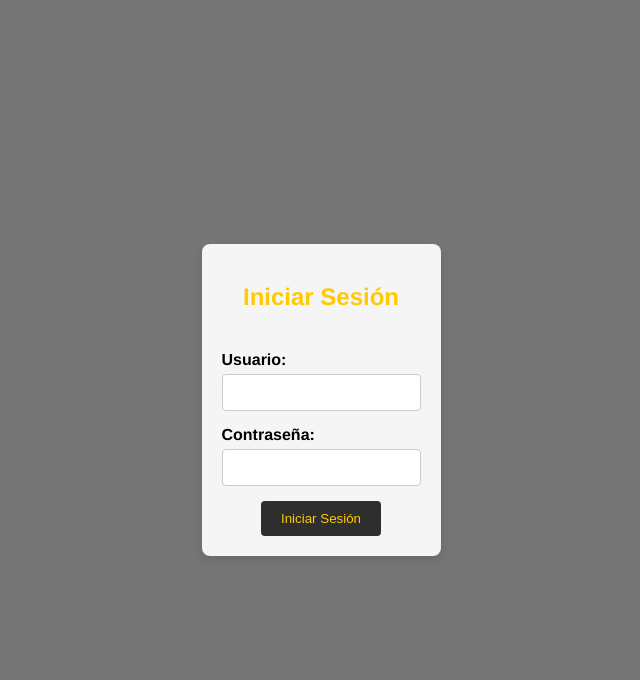
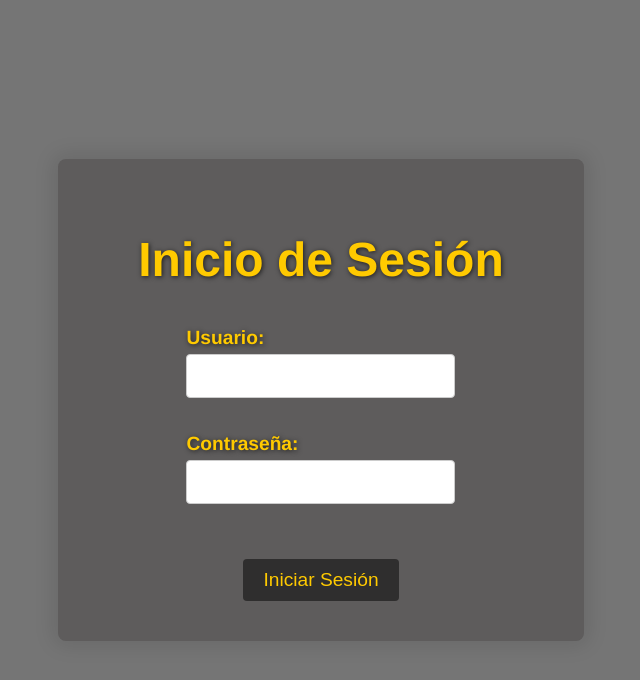
Before and after one commit to rupi014/frontend-api, a React (Create React App) app: page /login in a window 1280 px wide. Shown: the top 680 px of the page, without its empty margins (319-959 px from the left). Built offline with nearby package versions, Linux system fonts and the light colour scheme.

Commit message:
last styles changes

```diff
--- a/src/components/Home.scss
+++ b/src/components/Home.scss
@@ -7,7 +7,7 @@
 }
 
 h1 {
-    font-size: 2.5rem;
+    font-size: 3rem;
     color: #FFCA00;
     margin-bottom: 1rem;
 }
@@ -16,6 +16,7 @@ p {
     font-size: 1.25rem;
     color: #FFCA00;
     margin-bottom: 2rem;
+    text-shadow: 1px 1px 5px rgba(0, 0, 0, 0.7);
 }
 
 a {
@@ -33,6 +34,7 @@ a {
   justify-content: center;
   align-items: center;
   height: 50px;
+  text-shadow: 1px 1px 5px rgba(0, 0, 0, 0.7);
 
     &:hover {
         background-color: #161616;
--- a/src/components/LoginForm.js
+++ b/src/components/LoginForm.js
@@ -38,7 +38,7 @@ const LoginForm = () => {
   return (
     <div className="login-container">
       <form onSubmit={handleSubmit}>
-        <h2>Iniciar Sesión</h2>
+        <h1>Inicio de Sesión</h1>
         <div>
           <label>Usuario:</label>
           <input
--- a/src/components/LoginForm.scss
+++ b/src/components/LoginForm.scss
@@ -10,26 +10,25 @@
     flex-direction: column;
     align-items: center;
     justify-content: center;
-    padding: 20px;
-    background-color: #f5f5f5;
+    padding: 40px 80px;
+    background-color: #5e5c5c;
     border-radius: 8px;
-    box-shadow: 0 4px 8px rgba(0, 0, 0, 0.1);
-  }
-
-  h2 {
-    text-align: center;
-    margin-bottom: 1.5rem;
+    box-shadow: 0px 0px 20px 5px rgba(0, 0, 0, 0.1);
   }
 
   label {
     display: block;
-    margin-bottom: 5px;
+    margin: 20px 0 5px 0;
     font-weight: bold;
+    color: #FFCA00;
+    font-size: 1.2rem;
+    text-shadow: 1px 1px 5px rgba(0, 0, 0, 0.7);
   }
 
   input {
     width: 100%;
     padding: 10px;
+    font-size: 1.2rem;
     border: 1px solid #ccc;
     border-radius: 4px;
     box-sizing: border-box;
@@ -40,6 +39,8 @@
     padding: 10px 20px;
     background-color: #2f2e2e;
     color: #FFCA00;
+    font-size: 1.2rem;
+    margin-top: 40px;
     border: none;
     border-radius: 4px;
     cursor: pointer;
@@ -53,4 +54,5 @@
   .error-message {
     color: red;
     margin-top: 1rem;
+    text-shadow: 1px 1px 5px rgba(0, 0, 0, 0.7);
   }
--- a/src/components/sections/section_style.scss
+++ b/src/components/sections/section_style.scss
@@ -81,7 +81,9 @@
   .textarea {
     width: 100%;
     box-sizing: border-box;
-    margin-bottom: 10px;
+    font-size: 1.2rem;
+    font-family: 'Helvetica', sans-serif;
+    resize: none;
   }
 
   .edit-button:hover {
--- a/src/components/status.scss
+++ b/src/components/status.scss
@@ -8,13 +8,14 @@
 }
 
 h1 {
-  font-size: 2em;
+  font-size: 3em;
   margin-bottom: 20px;
   text-align: center;
+  text-shadow: 1px 1px 5px rgba(0, 0, 0, 0.7);
 }
 
 h2 {
-  font-size: 1.5em;
+  font-size: 2em;
   margin-bottom: 40px;
   text-align: center;
   color: #FFCA00;
@@ -36,6 +37,7 @@ h2 {
   width: 150px; /* Ajusta el tamaño del botón */
   height: 150px; /* Hace que el botón sea cuadrado */
   text-align: center;
+  text-shadow: 1px 1px 5px rgba(0, 0, 0, 0.7);
   background-color: #2f2e2e;
   color: #FFCA00;
   text-decoration: none;
```
